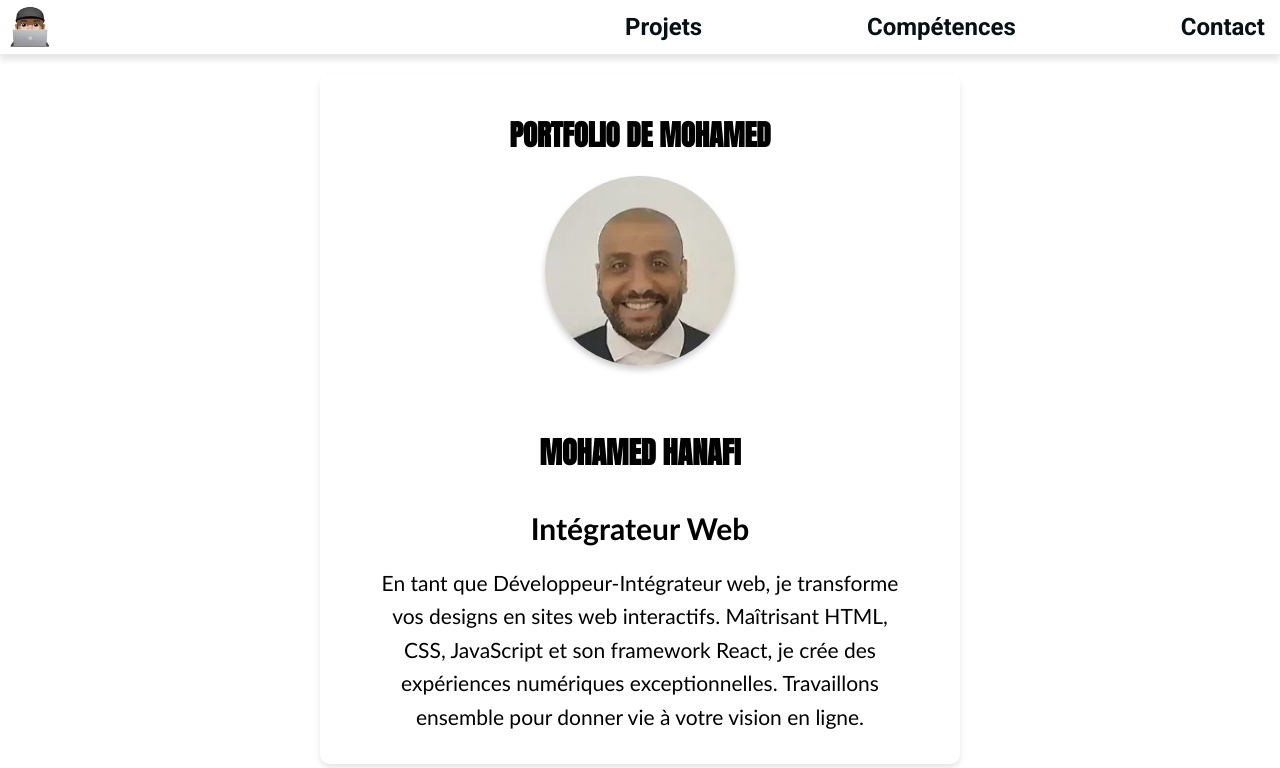
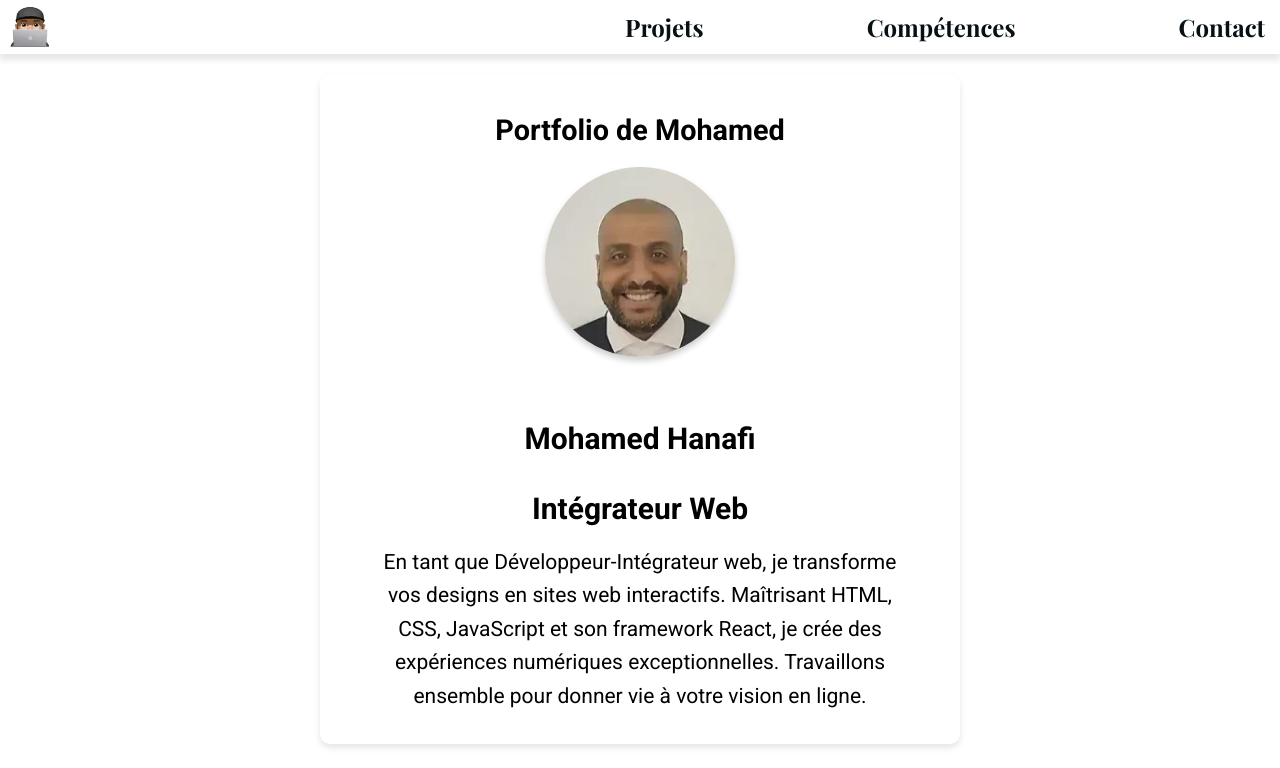
Before and after one commit to mohamedhanafi69120/OC_PORTFOLIO, a React (Vite) app: page / in a window 1280 px wide. Shown: the top 768 px of the page. Built offline with nearby package versions, Linux system fonts and the light colour scheme.

Commit message:
utilisation de  deux Polices d'eccritures Roboto et Playfair Display

```diff
--- a/src/sass/index.scss
+++ b/src/sass/index.scss
@@ -1,27 +1,28 @@
 /* Importation des polices */
-@font-face {
-  font-family: "Anton";
-  src: url("./Anton-Regular.ttf") format("truetype");
-  font-weight: normal;
-  font-style: normal;
-  font-display: swap; /* Permet un affichage rapide du texte */
-}
+@import url("https://fonts.googleapis.com/css2?family=Roboto:wght@400;700&display=swap");
+@import url("https://fonts.googleapis.com/css2?family=Playfair+Display:wght@700&display=swap");
 
+/* Application de la police Roboto pour le texte général */
 body {
   margin: 0;
-  font-family:
-    "Roboto",
-    /* Police principale pour le texte */ -apple-system,
-    BlinkMacSystemFont,
-    "Segoe UI",
-    sans-serif;
+  font-family: "Playfair Display";
   -webkit-font-smoothing: antialiased;
   -moz-osx-font-smoothing: grayscale;
 }
 
+/* Application de Playfair Display pour les titres */
 h1,
-h2 {
-  font-family: "Anton", sans-serif; /* Appliqué uniquement aux titres */
-  font-weight: bold;
-  text-transform: uppercase; /* Optionnel, pour styliser les titres */
+h2,
+h3,
+h4,
+h5,
+h6 {
+  font-family: "Roboto";
+  font-weight: 700; /* 700 pour un effet plus marqué */
 }
+
+/* Application de Roboto pour les paragraphes */
+p {
+  font-family: "Roboto";
+  font-weight: 400;
+}
```
